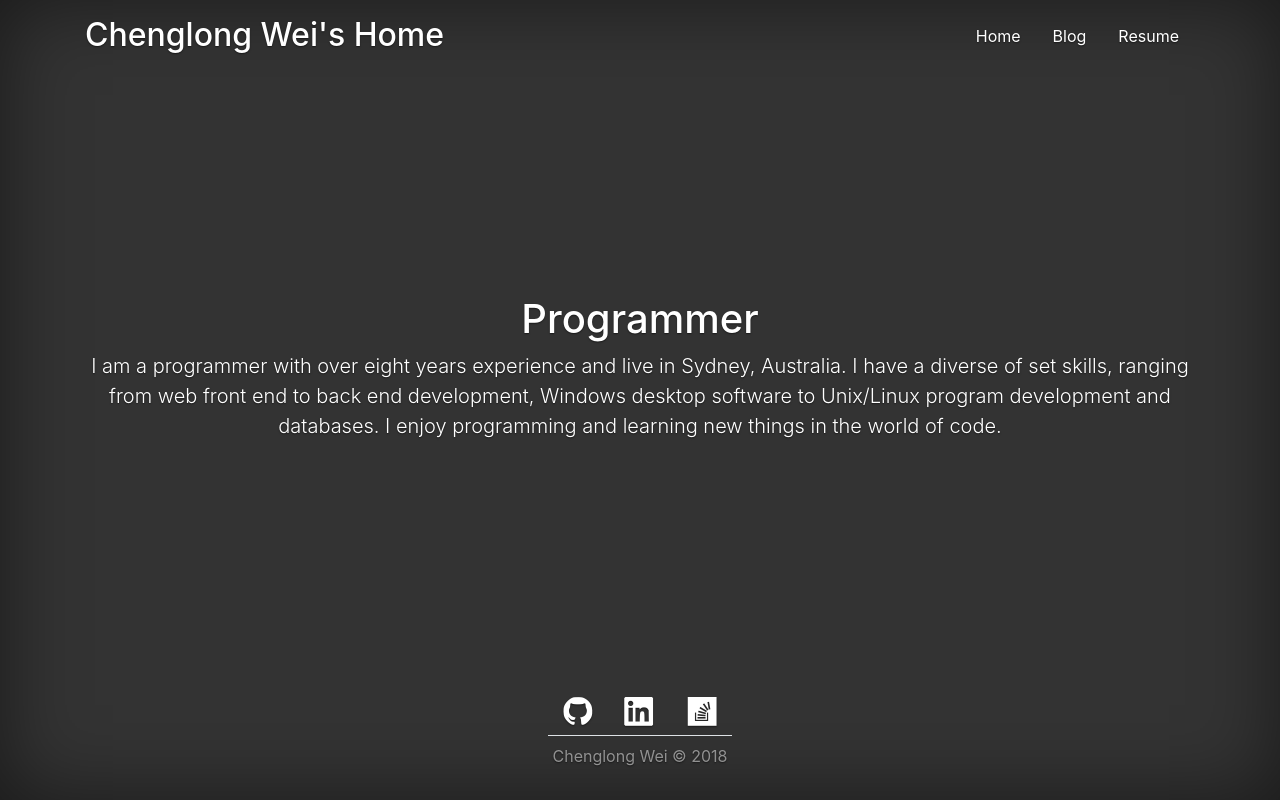
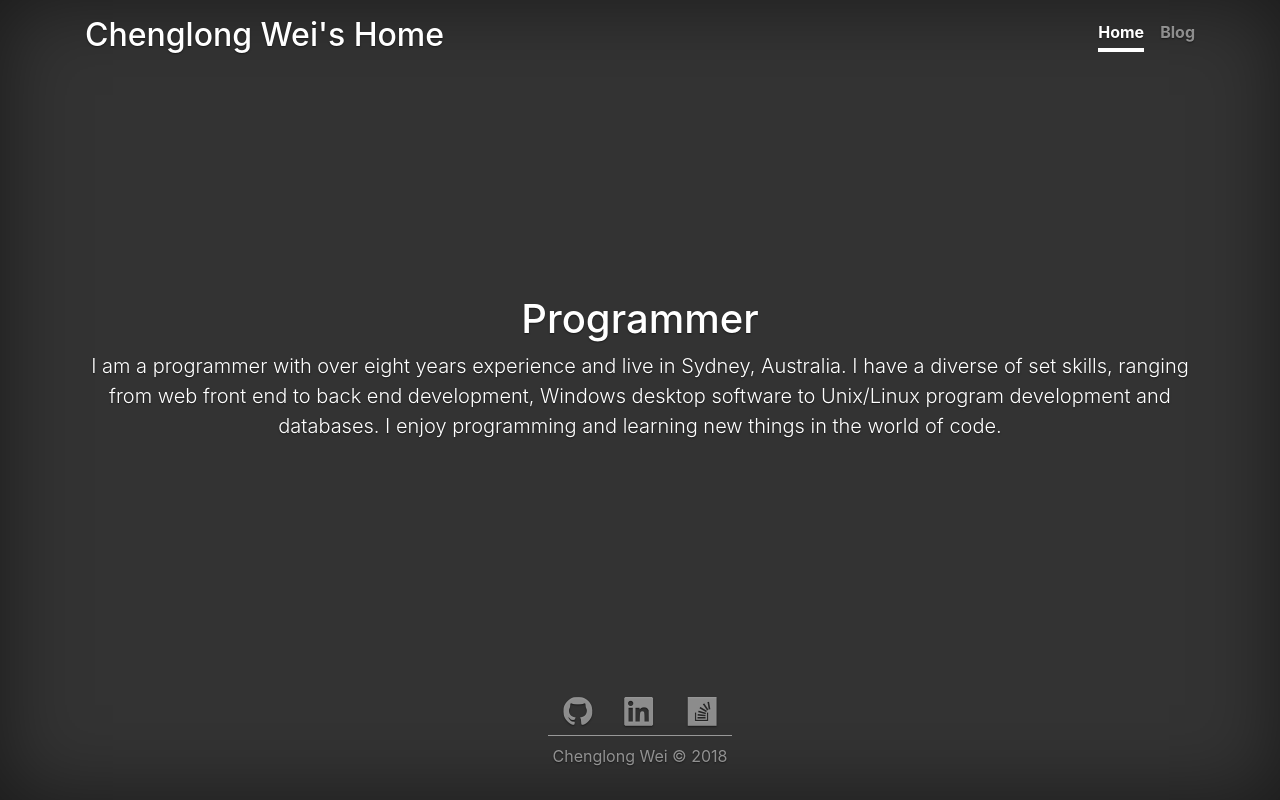
Before and after one commit to longprowei/MyStaticPages, a website: page src/html/index.html in a window 1280 px wide. Drawn offline with nearby package versions, Linux system fonts and the light colour scheme; files that its build step writes are made by us from their sources; files whose address does not match are found by name; a web font is replaced by a local one.

Commit message:
Changed styling of header and footer

```diff
--- a/src/html/index.html
+++ b/src/html/index.html
@@ -14,14 +14,13 @@
   <body class="text-center">
 
     <div class="container py-3 d-flex flex-column w-100 h-100">
-      <header class="d-md-flex justify-content-between mb-auto">
-          <div class="header-brand">
+      <header class="masthead mb-auto">
+          <div class="masthead-brand">
             <h2><a href="./index.html">Chenglong Wei's Home</a></h3>
           </div>
-          <nav class="nav justify-content-center">
+          <nav class="nav masthead-nav justify-content-center">
             <a class="nav-link active" href="./index.html">Home</a>
             <a class="nav-link" href="http://weichenglong.com/blog">Blog</a>
-            <a class="nav-link" href="./resume.html">Resume</a>
           </nav>
       </header>
 
@@ -36,7 +35,7 @@
 
       <footer class="mt-auto">
         <div class="social-links d-flex justify-content-center mb-2">
-          <ul class="nav d-flex justify-content-center border-bottom">
+          <ul class="nav d-flex justify-content-center">
             <li class="nav-item">
               <a class="nav-link" href="https://github.com/longprowei"><i class="d-md-block icon-github"></i><span class="d-none">Github</span></a>
             </li>
--- a/src/scss/general.scss
+++ b/src/scss/general.scss
@@ -17,21 +17,58 @@ body {
   color: #fff;
   text-shadow: 0 .05rem .1rem rgba(0, 0, 0, .5);
   box-shadow: inset 0 0 5rem rgba(0, 0, 0, .5);
+
+
+  .masthead {
+    .masthead-brand {
+      @include media-breakpoint-up(md) {
+        float: left;
+      }
     }
 
+    .masthead-nav {
+      @include media-breakpoint-up(md) {
+        float: right;
+      }
+      .nav-link {
+        color: $header-nav-color;
+        font-weight: 700;
+        padding: 0.25rem 0;
+        &:hover,
+        &:focus {
+          color: $header-nav-color;
+          border-bottom: 0.25rem solid $header-nav-color;
+        }
+        &.active {
+          color: $white;
+          border-bottom: 0.25rem solid $white;
+        }
+        & + .nav-link {
+          margin-left: 1rem;
+        }
+      }
+    }
+  }
 
   footer {
-  color: rgba(255, 255, 255, .5);
+    color: $footer-color;
   }
 
   .social-links {
     .nav {
+      border-bottom: 1px solid $footer-border-color;
       .nav-item {
           .nav-link {
             i {
+              color: $footer-color;
               font-size: 1.8rem;
+              &:hover,
+              &:focus {
+                color: $white;
               }
             }
           }
       }
     }
+  }
+}
--- a/src/scss/main.scss
+++ b/src/scss/main.scss
@@ -4,5 +4,8 @@
 // icomoon
 @import "icomoon/style";
 
+// my variables;
+@import "my-variables";
+
 // Page
 @import "general";
--- /dev/null
+++ b/src/scss/my-variables.scss
@@ -0,0 +1,5 @@
+$white-transparent: rgba(255, 255, 255, 0.5);
+
+$header-nav-color: $white-transparent;
+$footer-color: $white-transparent;
+$footer-border-color: $white-transparent;
```
Lines whose indentation alone changed are shown as unchanged.
